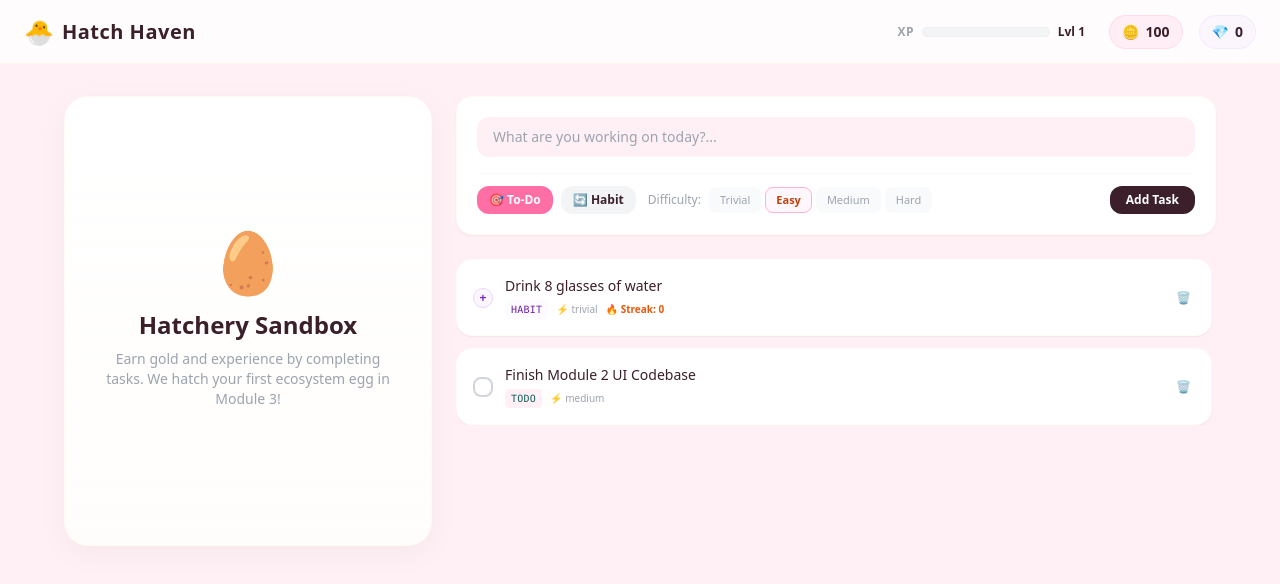
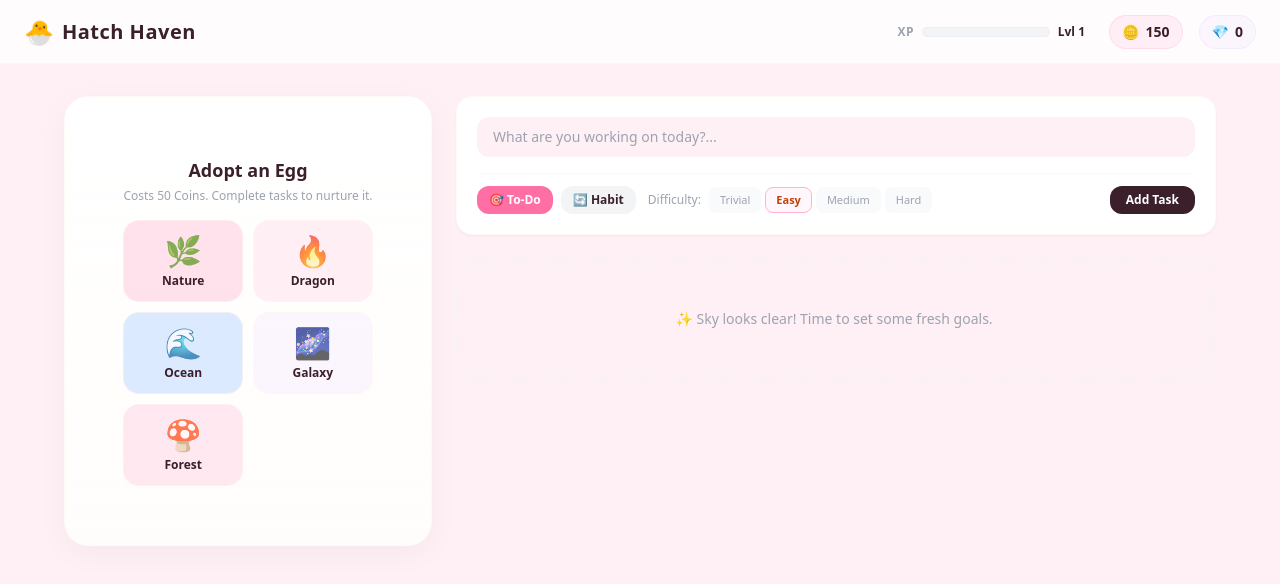
Before and after one commit to Nhyira-dev/Hatch-Haven, a React (Vite) app: page / in a window 1280 px wide. Shown: the top 584 px of the page. Built offline with nearby package versions, Linux system fonts and the light colour scheme.

Commit message:
feat(m3): build egg adoption system and dynamic visual incubation states

```diff
--- /dev/null
+++ b/Src/Components/Egg/EggIncubator.tsx
@@ -0,0 +1,49 @@
+import React from 'react';
+import { useGame } from '../../contexts/GameContext';
+
+export const EggIncubator: React.FC = () => {
+  const { activeEgg } = useGame();
+
+  if (!activeEgg) return null;
+
+  const progressPercentage = (activeEgg.xpProgress / activeEgg.xpRequired) * 100;
+
+  let crackGraphic = '🥚';
+  if (activeEgg.isHatched) crackGraphic = '🐣 ✨';
+  else if (progressPercentage > 75) crackGraphic = '⚡🐣⚡';
+  else if (progressPercentage > 40) crackGraphic = '🥚💥';
+
+  return (
+    <div className="flex flex-col items-center justify-center p-6 text-center w-full">
+      <div className={`text-7xl mb-6 select-none ${!activeEgg.isHatched ? 'animate-bounce' : ''}`}>
+        {crackGraphic}
+      </div>
+
+      <div className="w-full max-w-xs">
+        <div className="flex justify-between items-center mb-1">
+          <span className="text-xs font-bold text-hh-text tracking-wide uppercase">
+            {activeEgg.type} Egg
+          </span>
+          <span className="text-xs font-mono font-semibold text-gray-500">
+            {activeEgg.xpProgress}/{activeEgg.xpRequired} XP
+          </span>
+        </div>
+
+        <div className="w-full bg-gray-100 h-3 rounded-full overflow-hidden p-0.5 border border-gray-200/50">
+          <div
+            className="bg-hh-accent h-full rounded-full transition-all duration-300"
+            style={{ width: `${progressPercentage}%` }}
+          ></div>
+        </div>
+
+        <p className="text-[11px] text-gray-400 mt-3 leading-relaxed">
+          {activeEgg.isHatched
+            ? "Ready to hatch! Let's initialize the Pet Engine in Module 4."
+            : "Keep going! Tasks feed energy directly to the egg envelope."}
+        </p>
+      </div>
+    </div>
+  );
+};
+
+export default EggIncubator;
--- /dev/null
+++ b/Src/Components/Egg/EggSelector.tsx
@@ -0,0 +1,44 @@
+import React from 'react';
+import { useGame } from '../../contexts/GameContext';
+import { EggType } from '../../types';
+
+interface EggOption {
+  type: EggType;
+  emoji: string;
+  bg: string;
+}
+
+const EGG_OPTIONS: EggOption[] = [
+  { type: 'Nature', emoji: '🌿', bg: 'bg-hh-primary/20' },
+  { type: 'Dragon', emoji: '🔥', bg: 'bg-hh-accent/20' },
+  { type: 'Ocean', emoji: '🌊', bg: 'bg-blue-100' },
+  { type: 'Galaxy', emoji: '🌌', bg: 'bg-hh-lavender/20' },
+  { type: 'Forest', emoji: '🍄', bg: 'bg-hh-pink/20' },
+];
+
+export const EggSelector: React.FC = () => {
+  const { purchaseEgg, coins } = useGame();
+
+  return (
+    <div className="text-center p-4">
+      <h3 className="font-bold text-lg text-hh-text mb-1">Adopt an Egg</h3>
+      <p className="text-xs text-gray-400 mb-4">Costs 50 Coins. Complete tasks to nurture it.</p>
+
+      <div className="grid grid-cols-2 gap-2.5">
+        {EGG_OPTIONS.map((egg) => (
+          <button
+            key={egg.type}
+            disabled={coins < 50}
+            onClick={() => purchaseEgg(egg.type, egg.emoji)}
+            className={`p-3 rounded-2xl flex flex-col items-center gap-1 border border-orange-50/50 hover:scale-102 transition-all ${egg.bg} disabled:opacity-40 disabled:hover:scale-100`}
+          >
+            <span className="text-3xl animate-pulse">{egg.emoji}</span>
+            <span className="text-xs font-bold text-hh-text">{egg.type}</span>
+          </button>
+        ))}
+      </div>
+    </div>
+  );
+};
+
+export default EggSelector;
--- a/Src/Pages/Home/Hompage.tsx
+++ b/Src/Pages/Home/Hompage.tsx
@@ -2,19 +2,17 @@ import React from 'react';
 import { useGame } from '../../contexts/GameContext';
 import { TaskForm } from '../../Components/Task/TaskForm';
 import { TaskCard } from '../../Components/Task/TaskCard';
+import { EggSelector } from '../../Components/Egg/EggSelector';
+import { EggIncubator } from '../../Components/Egg/EggIncubator';
 
 export const HomePage: React.FC = () => {
-  const { tasks } = useGame();
+  const { tasks, activeEgg } = useGame();
 
   return (
     <div className="grid grid-cols-1 lg:grid-cols-3 gap-6 max-w-6xl mx-auto">
       {/* Egg focal container unchanged */}
-      <div className="lg:col-span-1 cozy-card p-8 flex flex-col items-center justify-center min-h-[300px] lg:min-h-[450px] bg-gradient-to-b from-white to-orange-50/20">
-        <div className="text-6xl animate-bounce mb-4">🥚</div>
-        <h2 className="text-2xl font-bold text-hh-text mb-2">Hatchery Sandbox</h2>
-        <p className="text-sm text-gray-400 text-center max-w-xs">
-          Earn gold and experience by completing tasks. We hatch your first ecosystem egg in Module 3!
-        </p>
+      <div className="lg:col-span-1 cozy-card p-6 flex flex-col items-center justify-center min-h-[350px] lg:min-h-[450px] bg-gradient-to-b from-white to-orange-50/20">
+        {activeEgg ? <EggIncubator /> : <EggSelector />}
       </div>
 
       {/* Live Task Workspace */}
--- a/Src/contexts/GameContext.tsx
+++ b/Src/contexts/GameContext.tsx
@@ -1,15 +1,17 @@
 import React, { createContext, useContext, useState, ReactNode } from 'react';
-import { Task, Difficulty } from '../types';
+import { Task, Difficulty, Egg, EggType } from '../types';
 
 interface GameContextType {
   coins: number;
   gems: number;
   xp: number;
   tasks: Task[];
+  activeEgg: Egg | null;
   addTask: (title: string, type: 'habit' | 'todo', difficulty: Difficulty) => void;
   completeTodo: (id: string) => void;
   trackHabit: (id: string) => void;
   deleteTask: (id: string) => void;
+  purchaseEgg: (type: EggType, emoji: string) => void;
 }
 
 const GameContext = createContext<GameContextType | undefined>(undefined);
@@ -22,13 +24,11 @@ const REWARDS: Record<Difficulty, { coins: number; xp: number }> = {
 };
 
 export const GameProvider: React.FC<{ children: ReactNode }> = ({ children }) => {
-  const [coins, setCoins] = useState<number>(100);
+  const [coins, setCoins] = useState<number>(150);
   const [gems, setGems] = useState<number>(0);
   const [xp, setXp] = useState<number>(0);
-  const [tasks, setTasks] = useState<Task[]>([
-    { id: '1', title: 'Drink 8 glasses of water', type: 'habit', difficulty: 'trivial', isCompleted: false, streak: 0, createdAt: new Date() },
-    { id: '2', title: 'Finish Module 2 UI Codebase', type: 'todo', difficulty: 'medium', isCompleted: false, createdAt: new Date() },
-  ]);
+  const [activeEgg, setActiveEgg] = useState<Egg | null>(null);
+  const [tasks, setTasks] = useState<Task[]>([]);
 
   const addTask = (title: string, type: 'habit' | 'todo', difficulty: Difficulty) => {
     const newTask: Task = {
@@ -50,6 +50,7 @@ export const GameProvider: React.FC<{ children: ReactNode }> = ({ children }) =>
     const { coins: cReward, xp: xReward } = REWARDS[todo.difficulty];
     setCoins((prev) => prev + cReward);
     setXp((prev) => prev + xReward);
+    handleEggProgress(xReward);
     setTasks((prev) => prev.map((t) => t.id === id ? { ...t, isCompleted: true } : t));
   };
 
@@ -60,17 +61,46 @@ export const GameProvider: React.FC<{ children: ReactNode }> = ({ children }) =>
     const { coins: cReward, xp: xReward } = REWARDS[habit.difficulty];
     setCoins((prev) => prev + cReward);
     setXp((prev) => prev + xReward);
+    handleEggProgress(xReward);
     setTasks((prev) =>
       prev.map((t) => t.id === id ? { ...t, streak: (t.streak || 0) + 1 } : t)
     );
+  };
+
+  const handleEggProgress = (gainedXp: number) => {
+    if (!activeEgg || activeEgg.isHatched) return;
+
+    setActiveEgg((prevEgg) => {
+      if (!prevEgg) return null;
+      const nextProgress = prevEgg.xpProgress + gainedXp;
+      const isHatched = nextProgress >= prevEgg.xpRequired;
+      return {
+        ...prevEgg,
+        xpProgress: Math.min(nextProgress, prevEgg.xpRequired),
+        isHatched,
+      };
+    });
   };
 
   const deleteTask = (id: string) => {
     setTasks((prev) => prev.filter((t) => t.id !== id));
   };
 
+  const purchaseEgg = (type: EggType, emoji: string) => {
+    if (coins < 50) return;
+    setCoins((prev) => prev - 50);
+    setActiveEgg({
+      id: crypto.randomUUID(),
+      type,
+      emoji,
+      xpProgress: 0,
+      xpRequired: 150,
+      isHatched: false,
+    });
+  };
+
   return (
-    <GameContext.Provider value={{ coins, gems, xp, tasks, addTask, completeTodo, trackHabit, deleteTask }}>
+    <GameContext.Provider value={{ coins, gems, xp, tasks, activeEgg, addTask, completeTodo, trackHabit, deleteTask, purchaseEgg }}>
       {children}
     </GameContext.Provider>
   );
```
Also changed, not shown: Src/types/index.ts (+11 -0 lines), 6 other files (tests, documents, lock files or other folders).
